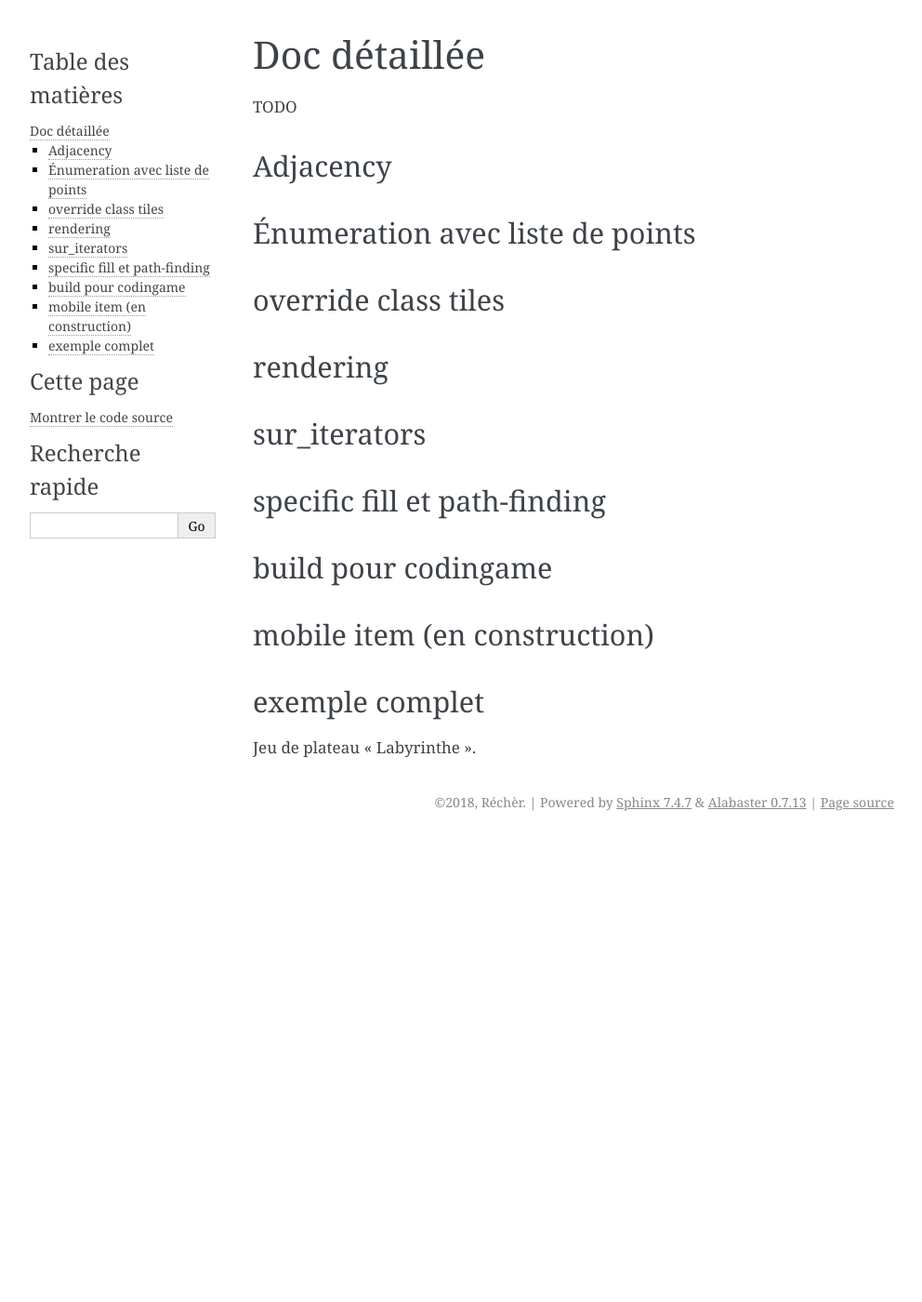
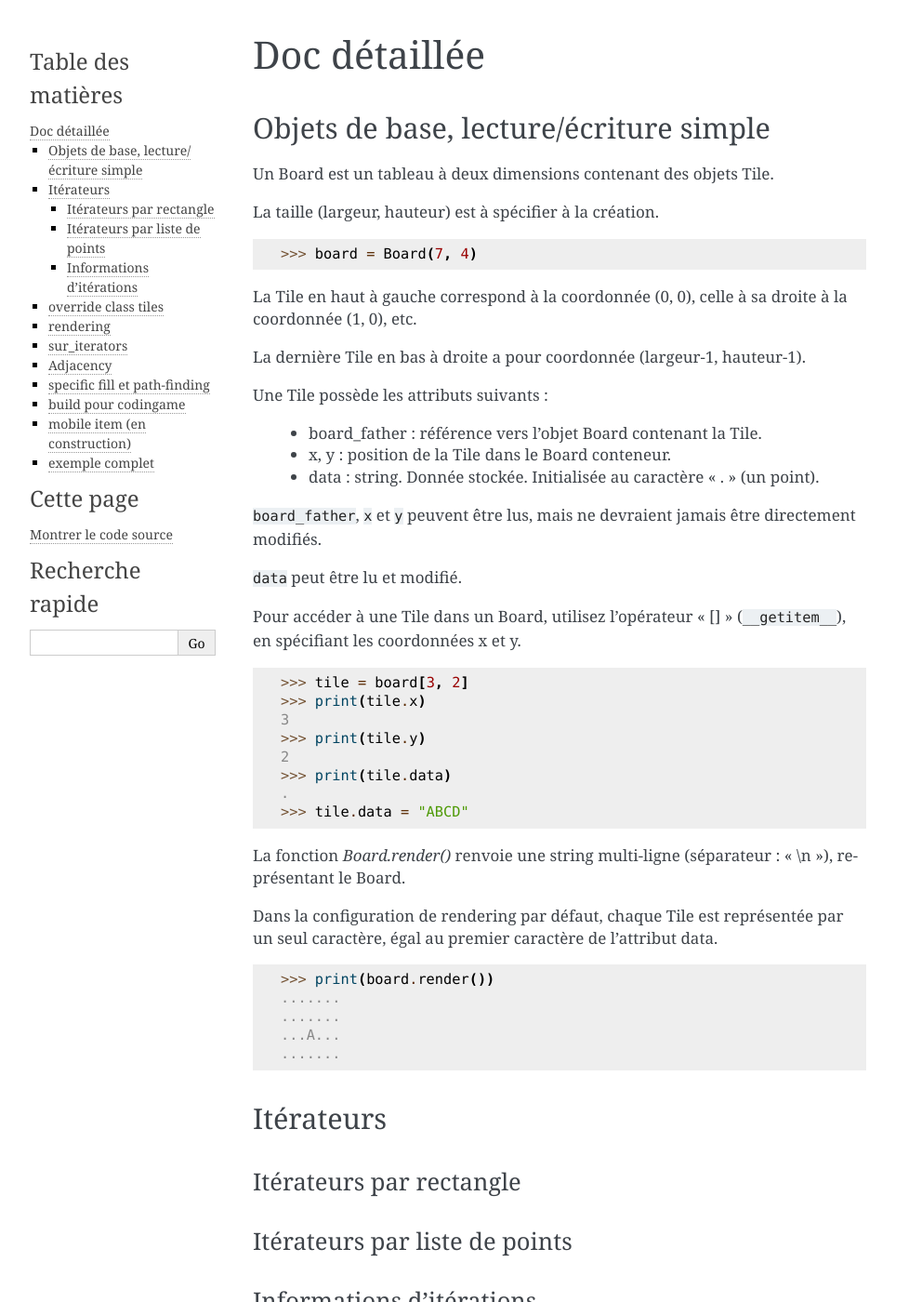
Before and after one commit to darkrecher/aboard, a Sphinx documentation site: the page built from docs/source/advanced.rst, in a window 1280 px wide and 1400 px high. Shown: the whole window at 93% size, without its empty margins (148-1140 px from the left). Built offline with Sphinx 7.4.7, drawn with Linux system fonts in a browser that asks for light colours; some of the changed text lies outside the part shown.

Commit message:
[doc] Doc détaillée. Début. Objets de base. Lecture/écriture.

```diff
--- a/TODO_list.txt
+++ b/TODO_list.txt
@@ -24,6 +24,7 @@ Pour pouvoir m'y replonger plus facilement quand ce sera le moment.
  - tous les TODO qui restent dans le code.
  - tout ce qui est exposé publiquement doit être importable depuis `aboard.py`.
  - finir le renderer.
+ - pathfinding avec une fonction de coût pour aller d'une tile à une autre. La fonction peut renvoyer None pour indiquer un coût infini. Il faut ajouter une fonction renvoyant des tiles supplémentaires de passage d'une tile à une autre. Pour représenter des "téléporteurs".
  - pathfinding. Avec re une injection de dépendance. Pathfinding en mode shortest, ou tous les shortest paths possible, ou tous les paths possible. (ça avance mais c'est pas fini).
  - permutation de tiles. on a le droit de déplacer des tiles, mais on est obligé de toujours avoir un objet tile dans chaque case du board.
  - doc, processus de minification et rassemblement en un seul fichier, démo avec des entraînements de coding game, ...
--- a/docs/source/advanced.rst
+++ b/docs/source/advanced.rst
@@ -2,13 +2,63 @@
 Doc détaillée
 **********************************
 
-TODO
+Objets de base, lecture/écriture simple
+=======================================
 
-Adjacency
-=========
+Un Board est un tableau à deux dimensions contenant des objets Tile.
 
-Énumeration avec liste de points
-================================
+La taille (largeur, hauteur) est à spécifier à la création.
+
+>>> board = Board(7, 4)
+
+La Tile en haut à gauche correspond à la coordonnée (0, 0), celle à sa droite à la coordonnée (1, 0), etc.
+
+La dernière Tile en bas à droite a pour coordonnée (largeur-1, hauteur-1).
+
+Une Tile possède les attributs suivants :
+
+ - board_father : référence vers l'objet Board contenant la Tile.
+ - x, y : position de la Tile dans le Board conteneur.
+ - data : string. Donnée stockée. Initialisée au caractère "." (un point).
+
+``board_father``, ``x`` et ``y`` peuvent être lus, mais ne devraient jamais être directement modifiés.
+
+``data`` peut être lu et modifié.
+
+Pour accéder à une Tile dans un Board, utilisez l'opérateur "[]" (``__getitem__``), en spécifiant les coordonnées x et y.
+
+>>> tile = board[3, 2]
+>>> print(tile.x)
+3
+>>> print(tile.y)
+2
+>>> print(tile.data)
+.
+>>> tile.data = "ABCD"
+
+La fonction `Board.render()` renvoie une string multi-ligne (séparateur : "\\n"), représentant le Board.
+
+Dans la configuration de rendering par défaut, chaque Tile est représentée par un seul caractère, égal au premier caractère de l'attribut data.
+
+>>> print(board.render())
+.......
+.......
+...A...
+.......
+
+
+
+Itérateurs
+==========
+
+Itérateurs par rectangle
+------------------------
+
+Itérateurs par liste de points
+------------------------------
+
+Informations d'itérations
+-------------------------
 
 override class tiles
 ====================
```
Also changed, not shown: other parts of docs/source/advanced.rst (+3 -0 lines), 6 other files.
